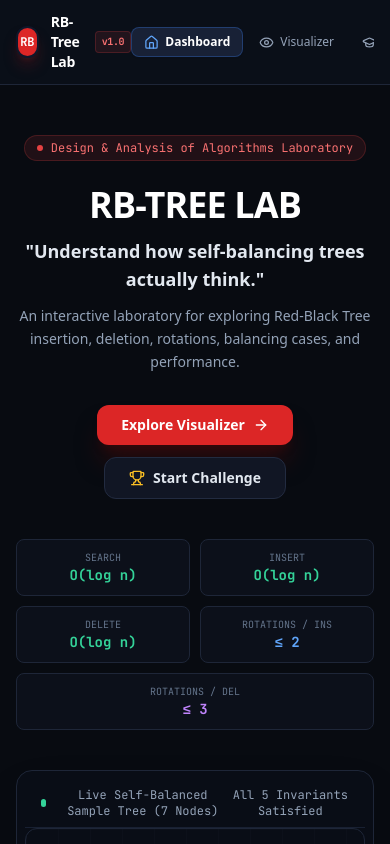
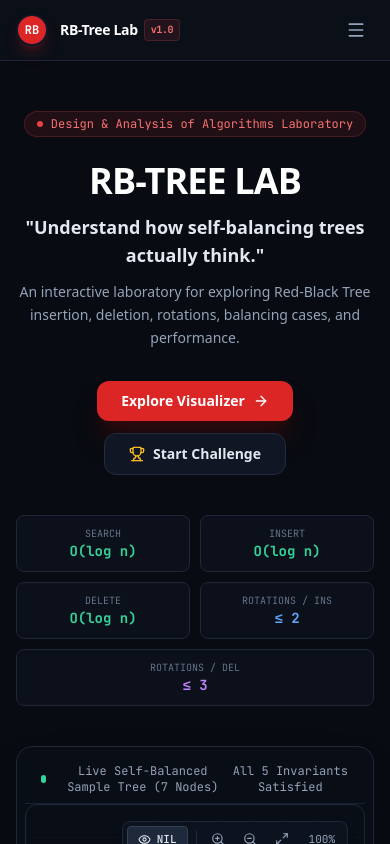
Before and after one commit to pithva007/RBTLAB, a React (Vite) app: page / in a window 390 px wide. Shown: the top 844 px of the page. Built offline with nearby package versions, Linux system fonts and the light colour scheme.

Commit message:
feat: add responsive mobile navigation drawer to Navbar

```diff
--- a/src/components/common/Navbar.tsx
+++ b/src/components/common/Navbar.tsx
@@ -1,4 +1,4 @@
-import React from 'react';
+import React, { useState } from 'react';
 import {
   Eye,
   GraduationCap,
@@ -8,6 +8,8 @@ import {
   Info,
   Home,
   Code2,
+  Menu,
+  X,
 } from 'lucide-react';
 
 export type PageRoute =
@@ -25,6 +27,8 @@ interface NavbarProps {
 }
 
 export const Navbar: React.FC<NavbarProps> = ({ currentRoute, onRouteChange }) => {
+  const [mobileMenuOpen, setMobileMenuOpen] = useState(false);
+
   const navItems: { route: PageRoute; label: string; icon: React.ReactNode }[] = [
     { route: 'home', label: 'Dashboard', icon: <Home size={15} /> },
     { route: 'visualizer', label: 'Visualizer', icon: <Eye size={15} /> },
@@ -35,12 +39,17 @@ export const Navbar: React.FC<NavbarProps> = ({ currentRoute, onRouteChange }) =
     { route: 'about', label: 'About', icon: <Info size={15} /> },
   ];
 
+  const handleNavClick = (route: PageRoute) => {
+    onRouteChange(route);
+    setMobileMenuOpen(false);
+  };
+
   return (
-    <header className="sticky top-0 z-50 border-b border-[#1e2638] bg-[#0c101a]/90 backdrop-blur-md px-4 sm:px-6 py-3 transition-colors">
+    <header className="sticky top-0 z-50 border-b border-[#1e2638] bg-[#0c101a]/95 backdrop-blur-md px-4 sm:px-6 py-3 transition-colors">
       <div className="max-w-7xl mx-auto flex items-center justify-between">
         {/* Brand / Logo */}
         <button
-          onClick={() => onRouteChange('home')}
+          onClick={() => handleNavClick('home')}
           className="flex items-center space-x-3 text-left focus:outline-none group"
         >
           <div className="w-8 h-8 rounded-full bg-red-600 border-2 border-slate-900 flex items-center justify-center font-mono font-bold text-white text-xs shadow-lg shadow-red-900/40 group-hover:scale-105 transition-transform">
@@ -59,14 +68,14 @@ export const Navbar: React.FC<NavbarProps> = ({ currentRoute, onRouteChange }) =
           </div>
         </button>
 
-        {/* Navigation Tabs */}
-        <nav className="flex items-center gap-1 overflow-x-auto py-1 scrollbar-none">
+        {/* Desktop Navigation Tabs */}
+        <nav className="hidden md:flex items-center gap-1 overflow-x-auto py-1 scrollbar-none">
           {navItems.map((item) => {
             const isActive = currentRoute === item.route;
             return (
               <button
                 key={item.route}
-                onClick={() => onRouteChange(item.route)}
+                onClick={() => handleNavClick(item.route)}
                 className={`px-3 py-1.5 rounded-lg text-xs font-medium transition-all flex items-center gap-1.5 shrink-0 ${
                   isActive
                     ? 'bg-[#182136] text-white font-semibold border border-blue-500/30 shadow-sm'
@@ -82,20 +91,72 @@ export const Navbar: React.FC<NavbarProps> = ({ currentRoute, onRouteChange }) =
           })}
         </nav>
 
-        {/* GitHub Link */}
-        <div className="hidden md:flex items-center">
+        {/* Right Action: GitHub Link + Mobile Hamburger */}
+        <div className="flex items-center gap-2">
           <a
             href="https://github.com/pithva007/RBTLAB"
             target="_blank"
             rel="noopener noreferrer"
-            className="p-1.5 text-slate-400 hover:text-white rounded-lg hover:bg-[#111624] transition-colors flex items-center gap-1.5 text-xs font-mono"
+            className="hidden sm:flex items-center gap-1.5 px-2.5 py-1.5 text-slate-400 hover:text-white rounded-lg hover:bg-[#111624] transition-colors text-xs font-mono"
             title="GitHub Repository"
           >
-            <Code2 size={16} />
+            <Code2 size={15} />
             <span>GitHub</span>
           </a>
+
+          {/* Mobile Menu Toggle Button */}
+          <button
+            onClick={() => setMobileMenuOpen(!mobileMenuOpen)}
+            className="md:hidden p-2 rounded-lg text-slate-400 hover:text-white hover:bg-[#161d2e] transition-colors"
+            aria-label={mobileMenuOpen ? 'Close Navigation Menu' : 'Open Navigation Menu'}
+          >
+            {mobileMenuOpen ? <X size={20} /> : <Menu size={20} />}
+          </button>
         </div>
       </div>
+
+      {/* Mobile Dropdown Menu Drawer */}
+      {mobileMenuOpen && (
+        <div className="md:hidden mt-3 pt-3 border-t border-[#1e2638] space-y-1 animate-fadeIn">
+          {navItems.map((item) => {
+            const isActive = currentRoute === item.route;
+            return (
+              <button
+                key={item.route}
+                onClick={() => handleNavClick(item.route)}
+                className={`w-full px-3 py-2 rounded-lg text-xs font-medium transition-all flex items-center justify-between ${
+                  isActive
+                    ? 'bg-[#182136] text-white font-semibold border border-blue-500/30'
+                    : 'text-slate-300 hover:text-white hover:bg-[#111624]'
+                }`}
+              >
+                <div className="flex items-center gap-2.5">
+                  <span className={isActive ? 'text-blue-400' : 'text-slate-400'}>
+                    {item.icon}
+                  </span>
+                  <span>{item.label}</span>
+                </div>
+                {isActive && (
+                  <span className="w-1.5 h-1.5 rounded-full bg-blue-400" />
+                )}
+              </button>
+            );
+          })}
+
+          <div className="pt-2 mt-2 border-t border-[#182032] flex items-center justify-between px-3 text-xs text-slate-400">
+            <a
+              href="https://github.com/pithva007/RBTLAB"
+              target="_blank"
+              rel="noopener noreferrer"
+              className="flex items-center gap-1.5 text-slate-300 hover:text-white font-mono py-1"
+            >
+              <Code2 size={14} />
+              <span>GitHub Repository</span>
+            </a>
+            <span className="font-mono text-[10px] text-slate-500">v1.0</span>
+          </div>
+        </div>
+      )}
     </header>
   );
 };
```
